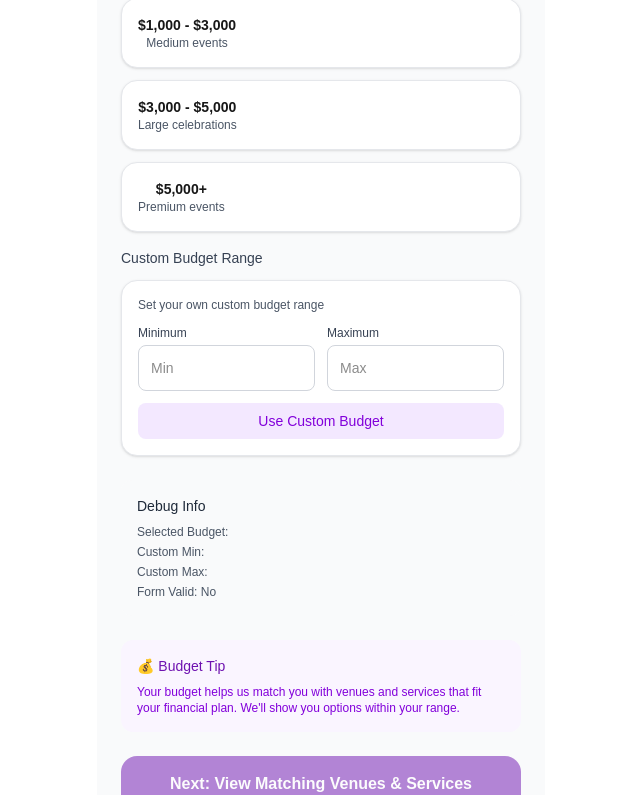
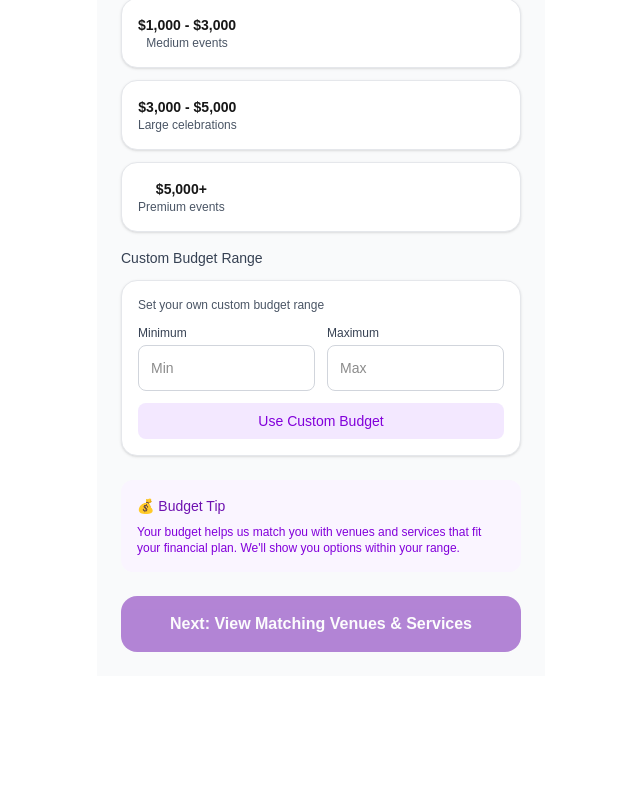
Before and after one commit to Soulemane12/eventsinsta, a Next.js app: page /create/guests in a window 1280 px wide. Shown: the part 408-1203 px from the top of the page, without its empty margins (319-959 px from the left). After the commit the page ends 1084 px from the top, so only its background shows below. Built offline with nearby package versions, Linux system fonts and the light colour scheme.

Commit message:
Remove debug info section and console logs from guests page

```diff
--- a/src/app/create/guests/page.tsx
+++ b/src/app/create/guests/page.tsx
@@ -205,11 +205,7 @@ function GuestsContent() {
                 </div>
               )}
               <button
-                onClick={() => {
-                  console.log('Custom budget button clicked')
-                  console.log('Setting selectedBudget to custom')
-                  setSelectedBudget('custom')
-                }}
+                onClick={() => setSelectedBudget('custom')}
                 className={`w-full mt-3 py-2 px-4 rounded-lg text-sm font-medium transition-colors ${
                   selectedBudget === 'custom'
                     ? 'bg-purple-600 text-white'
@@ -222,16 +218,7 @@ function GuestsContent() {
           </div>
         </div>
 
-        {/* Debug Info */}
-        <div className="bg-gray-50 p-4 rounded-xl">
-          <div className="text-sm font-medium text-gray-800 mb-2">Debug Info</div>
-          <div className="text-xs text-gray-600 space-y-1">
-            <div>Selected Budget: {selectedBudget}</div>
-            <div>Custom Min: {customMinBudget}</div>
-            <div>Custom Max: {customMaxBudget}</div>
-            <div>Form Valid: {valid ? 'Yes' : 'No'}</div>
-          </div>
-        </div>
+
 
         <div className="bg-purple-50 p-4 rounded-xl">
           <div className="text-sm font-medium text-purple-800 mb-2">💰 Budget Tip</div>
```
